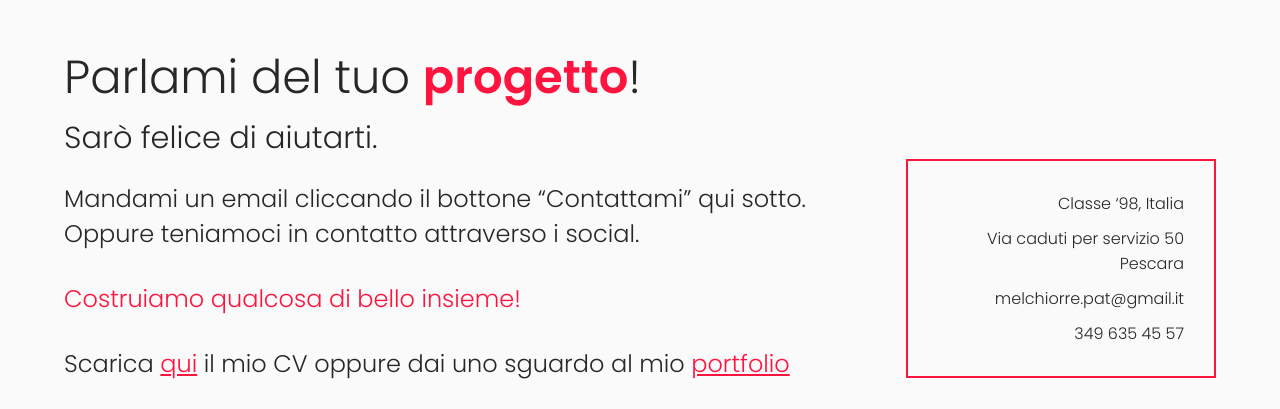
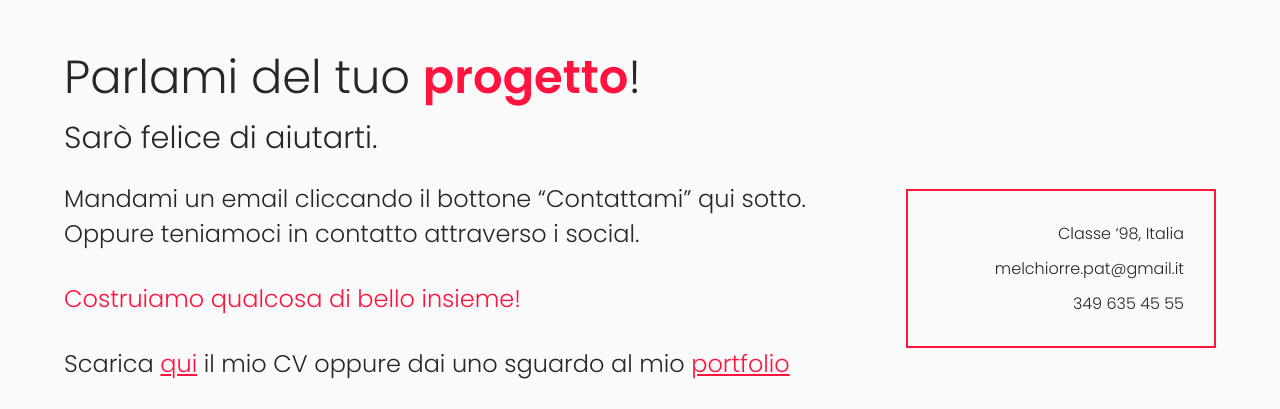
Before and after one commit to Patrithio/patrick-melchiorre-website, a plain HTML site: page contact.html in a window 1280 px wide. Shown: the part 102-511 px from the top of the page. Drawn offline with Linux system fonts and the light colour scheme.

Commit message:
Update contact.html

```diff
--- a/contact.html
+++ b/contact.html
@@ -43,9 +43,8 @@
       </div>
       <div class='textbox-info'>
           <p>Classe ‘98, Italia</p>
-          <p>Via caduti per servizio 50 Pescara</p>
           <p>melchiorre.pat@gmail.it</p>
-          <p>349 635 45 57</p>
+          <p>349 635 45 55</p>
       </div>
     </header>
     <!-- End Header -->
```
